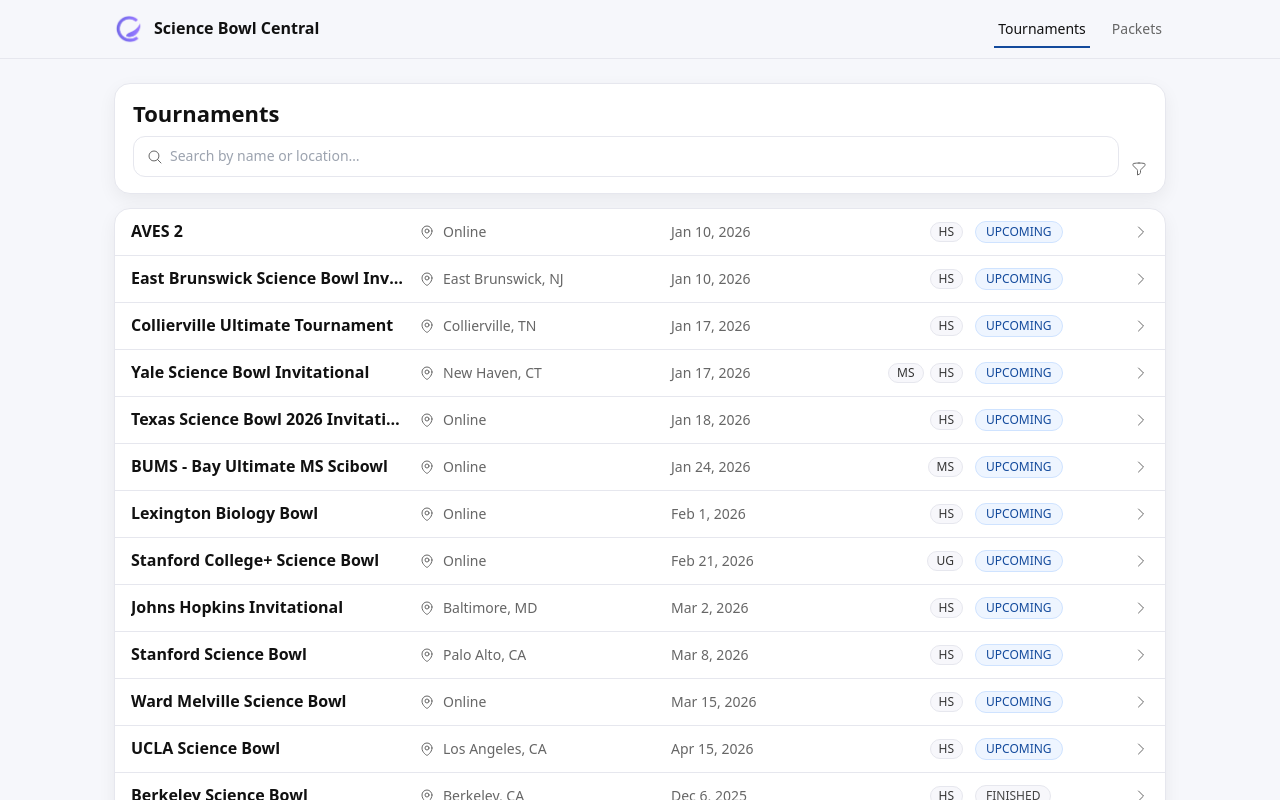
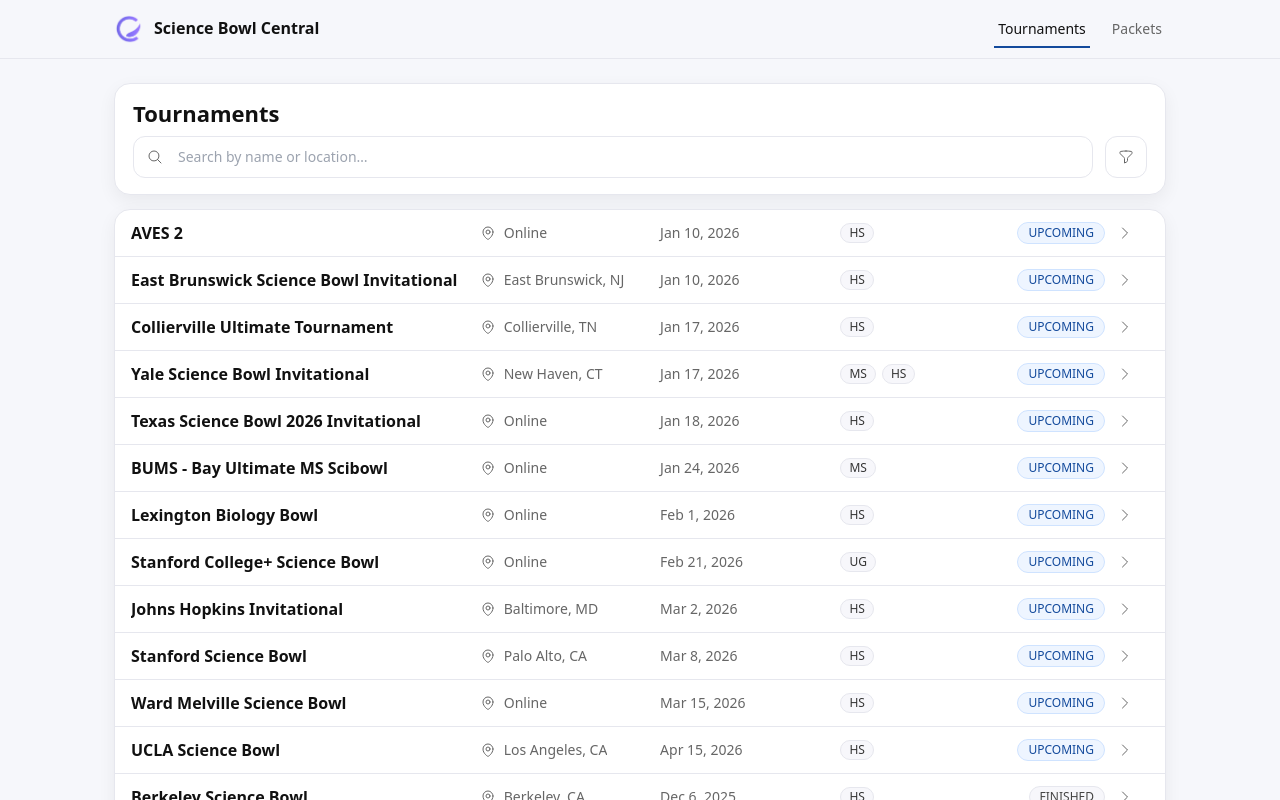
Before and after one commit to xpoes123/scibowl-org, a React (Vite) app in the folder apps/website/frontend/: page /tournaments in a window 1280 px wide. Shown: the top 800 px of the page. Built offline with nearby package versions, Linux system fonts and the light colour scheme.

Commit message:
Restyle rows

```diff
--- a/apps/website/frontend/src/index.css
+++ b/apps/website/frontend/src/index.css
@@ -12,6 +12,7 @@
   --sb-soft-border: #dbe0ff;
   --sb-focus: #cdd4ff;
   --sb-shadow: 0 6px 18px rgba(0, 0, 0, 0.06);
+  --sb-control-height: 42px;
 
   font-family: ui-sans-serif, system-ui, -apple-system, Segoe UI, Roboto, Helvetica, Arial;
   line-height: 1.35;
@@ -538,13 +539,8 @@ img {
 }
 
 .sbTournamentRowContentStatus {
-  grid-template-columns:
-    minmax(0, 1fr)
-    clamp(170px, 22vw, 240px)
-    clamp(110px, 14vw, 140px)
-    clamp(96px, 14vw, 140px)
-    clamp(110px, 12vw, 130px)
-    32px;
+  grid-template-columns: minmax(0, 2fr) minmax(0, 1fr) minmax(0, 1fr) minmax(0, 0.5fr) minmax(0, 1fr) 32px;
+  justify-items: start;
 }
 
 .sbPacketRowContent {
@@ -621,7 +617,7 @@ img {
 }
 
 .sbTournamentRowContentStatus .sbLevelPills {
-  justify-content: flex-end;
+  justify-content: flex-start;
 }
 
 .sbLevelPill {
@@ -660,9 +656,10 @@ img {
 }
 
 .sbRowStatus {
-  display: inline-flex;
-  align-items: center;
-  justify-content: flex-start;
+  display: flex;
+  align-items: center;
+  justify-content: flex-end;
+  justify-self: end;
 }
 
 .sbRowChevron {
@@ -820,6 +817,7 @@ img {
   border-radius: 12px;
   padding: 10px 12px;
   font-size: 14px;
+  min-height: var(--sb-control-height);
   background: white;
   color: var(--sb-text);
 }
@@ -828,6 +826,35 @@ img {
 .sbSelect:focus-visible {
   outline: 2px solid var(--sb-focus);
   outline-offset: 2px;
+}
+
+.sbSquareButton {
+  width: var(--sb-control-height);
+  height: var(--sb-control-height);
+  border: 1px solid var(--sb-border);
+  background: white;
+  border-radius: 12px;
+  cursor: pointer;
+  display: inline-flex;
+  align-items: center;
+  justify-content: center;
+  padding: 0;
+  flex: 0 0 auto;
+}
+
+.sbSquareButton:hover {
+  background: var(--sb-soft);
+  border-color: var(--sb-soft-border);
+}
+
+.sbSquareButton:focus-visible {
+  outline: 2px solid var(--sb-focus);
+  outline-offset: 2px;
+}
+
+.sbSquareButtonActive {
+  background: var(--sb-soft);
+  border-color: var(--sb-soft-border);
 }
 
 .sbPagination {
@@ -913,6 +940,10 @@ img {
   display: flex;
   flex-direction: column;
   gap: 10px;
+}
+
+.sbCheckboxChildren {
+  padding-left: 18px;
 }
 
 .sbCheckboxRow {
@@ -1400,7 +1431,7 @@ details[open] > .sbDetailsSummary::after {
 }
 
 .sbInputPadded {
-  padding-left: 36px;
+  padding-left: 44px;
 }
 
 .sbIconButton {
```
